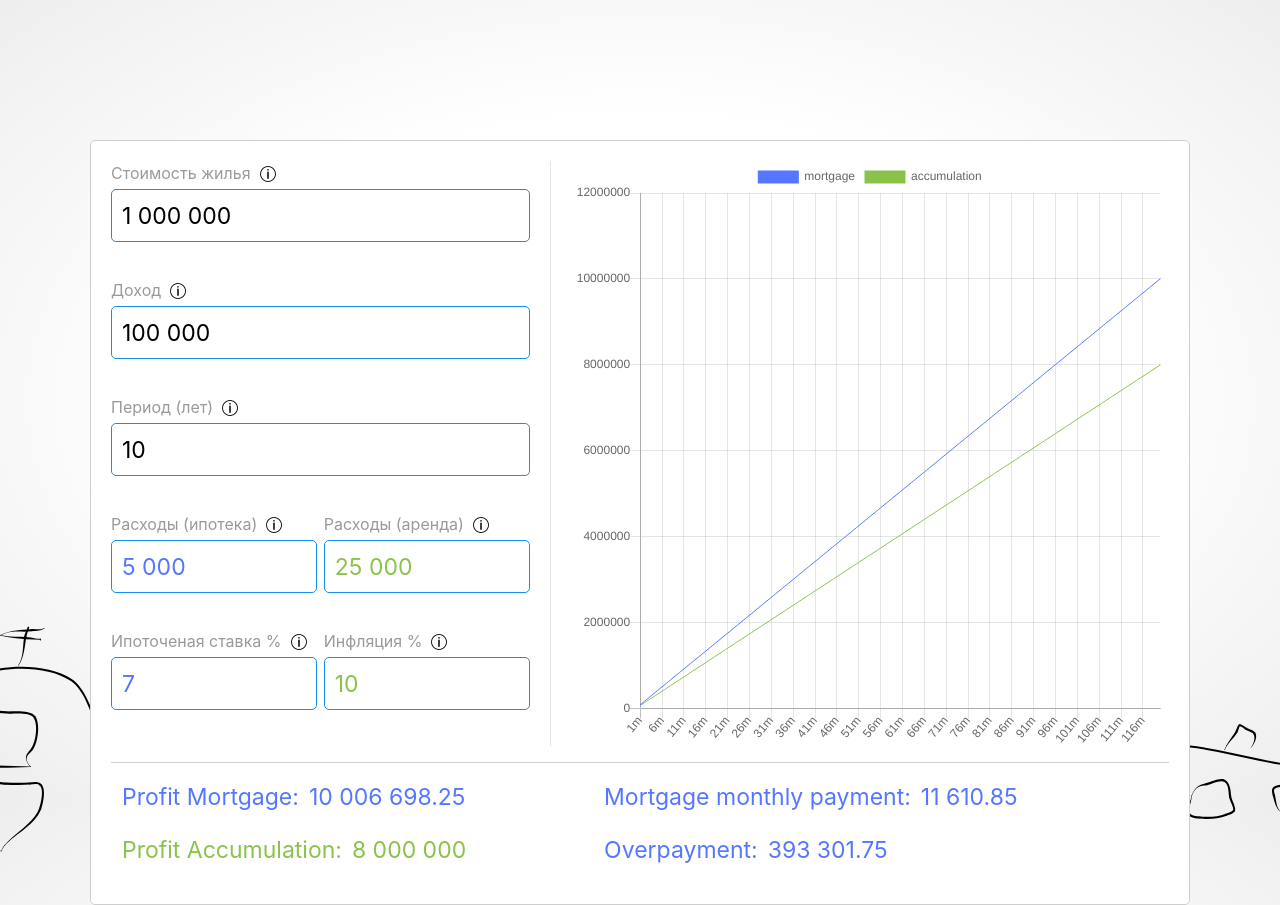
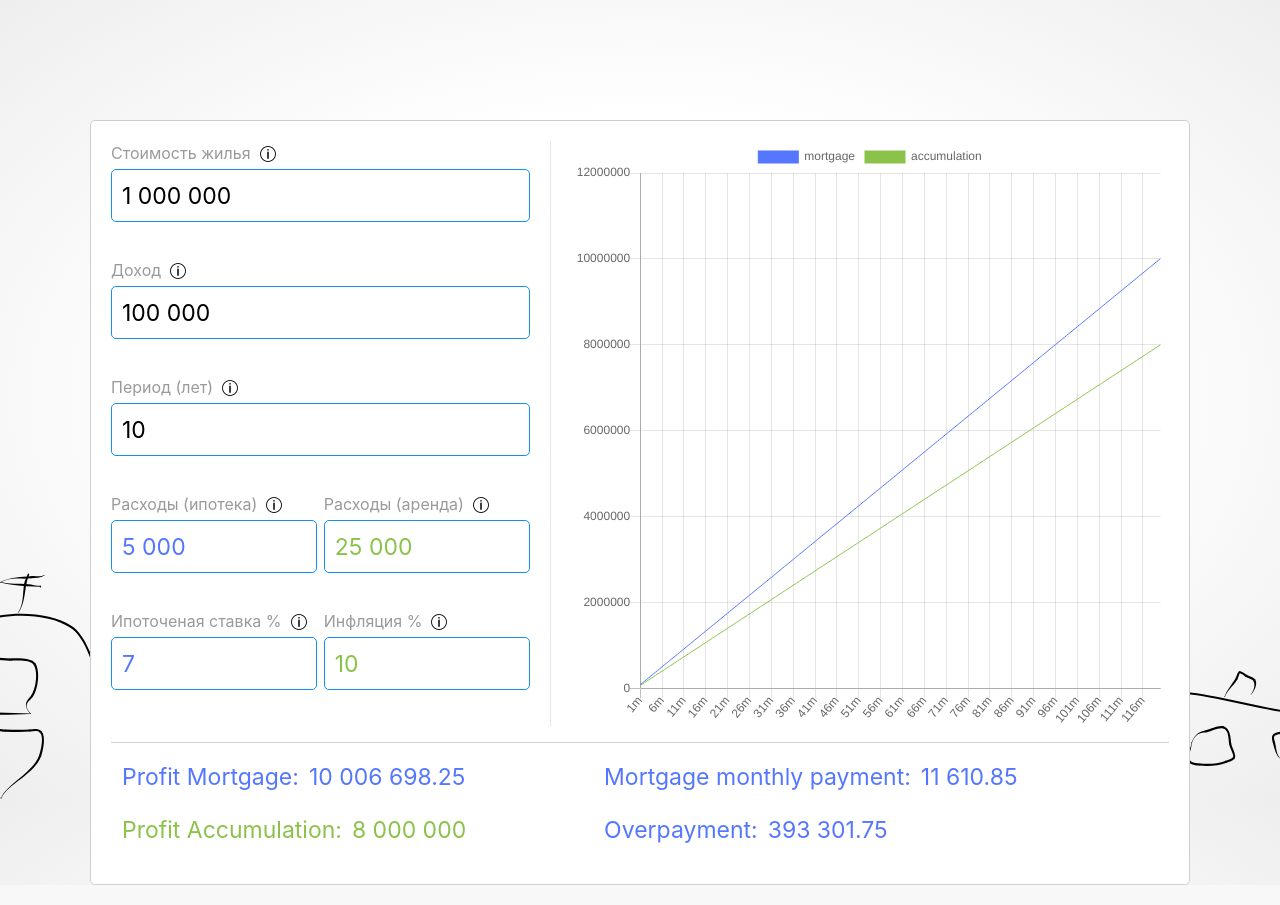
Before and after one commit to anmorozov16/Mortgage-vs.-accumulation, a Django app: page / in a window 1280 px wide. Run offline with Django 3.2, Linux system fonts and the light colour scheme; some libraries are stand-ins or nearby versions.

Commit message:
was fixed block layout for different monitors

```diff
--- a/mortgage/mva/static/css/global.css
+++ b/mortgage/mva/static/css/global.css
@@ -34,6 +34,7 @@ html, body {
 
 body {
     background: radial-gradient(#fff, #fff, #eee);
+    background: -webkit-radial-gradient(#fff, #fff, #eee);
 }
 
 .background {
--- a/mortgage/mva/static/css/settlement_rate.css
+++ b/mortgage/mva/static/css/settlement_rate.css
@@ -30,7 +30,7 @@
     background-color: #fff;
     width: 90%;
     max-width: 1100px;
-    top: 140px;
+    top: 120px;
     position: relative;
     border-radius: 5px;
 }
--- a/mortgage/mva/templates/main.html
+++ b/mortgage/mva/templates/main.html
@@ -9,7 +9,7 @@
     <link rel="stylesheet" href="{% static 'css/global.css' %}">
 </head>
 <body>
-<object type="image/svg+xml" data="static/svg/background.svg" class="hor-center" style="position: fixed; top: 60%">
+<object type="image/svg+xml" data="static/svg/background.svg" class="hor-center" style="position: fixed; bottom: -20px;">
 </object>
 <div class="block hor-center">
     <div class="flatten">
```
